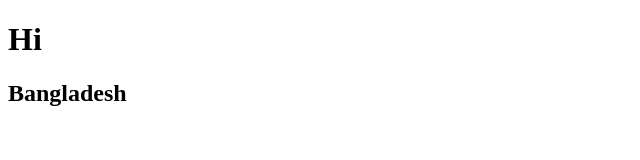
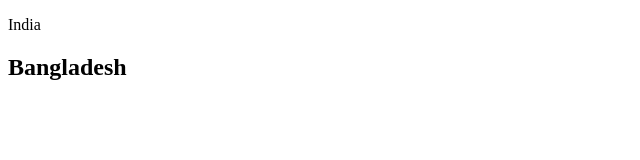
Before and after one commit to Saddam-Hossain420/glass, a plain HTML site: page index.html in a window 1280 px wide. Shown: the whole page, without its empty margins (0-640 px from the left). Drawn offline with Linux system fonts and the light colour scheme.

Commit message:
last commit

```diff
--- a/index.html
+++ b/index.html
@@ -6,7 +6,7 @@
     <title>Document</title>
 </head>
 <body>
-    <h1>Hi</h1>
+    <p>India</p>
     <h2>Bangladesh</h2>
 </body>
 </html>
```
